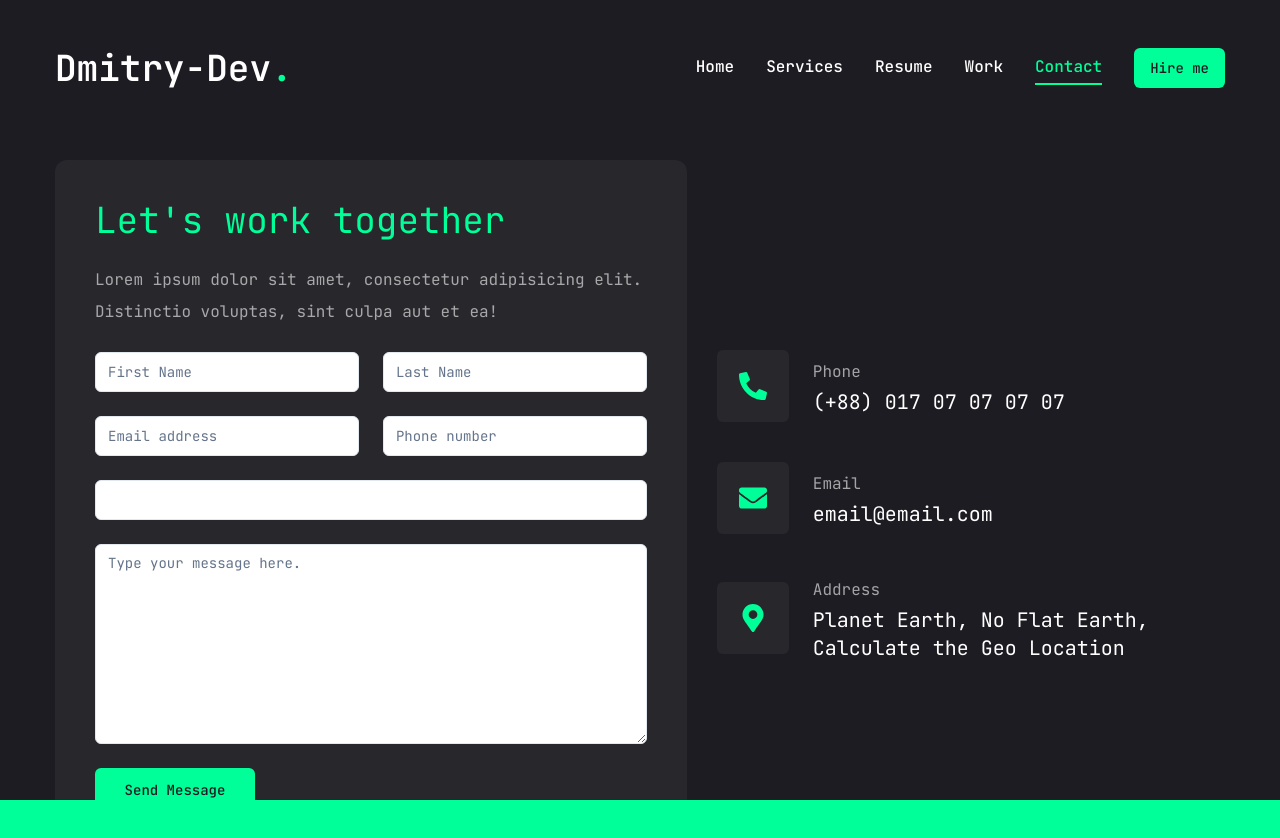
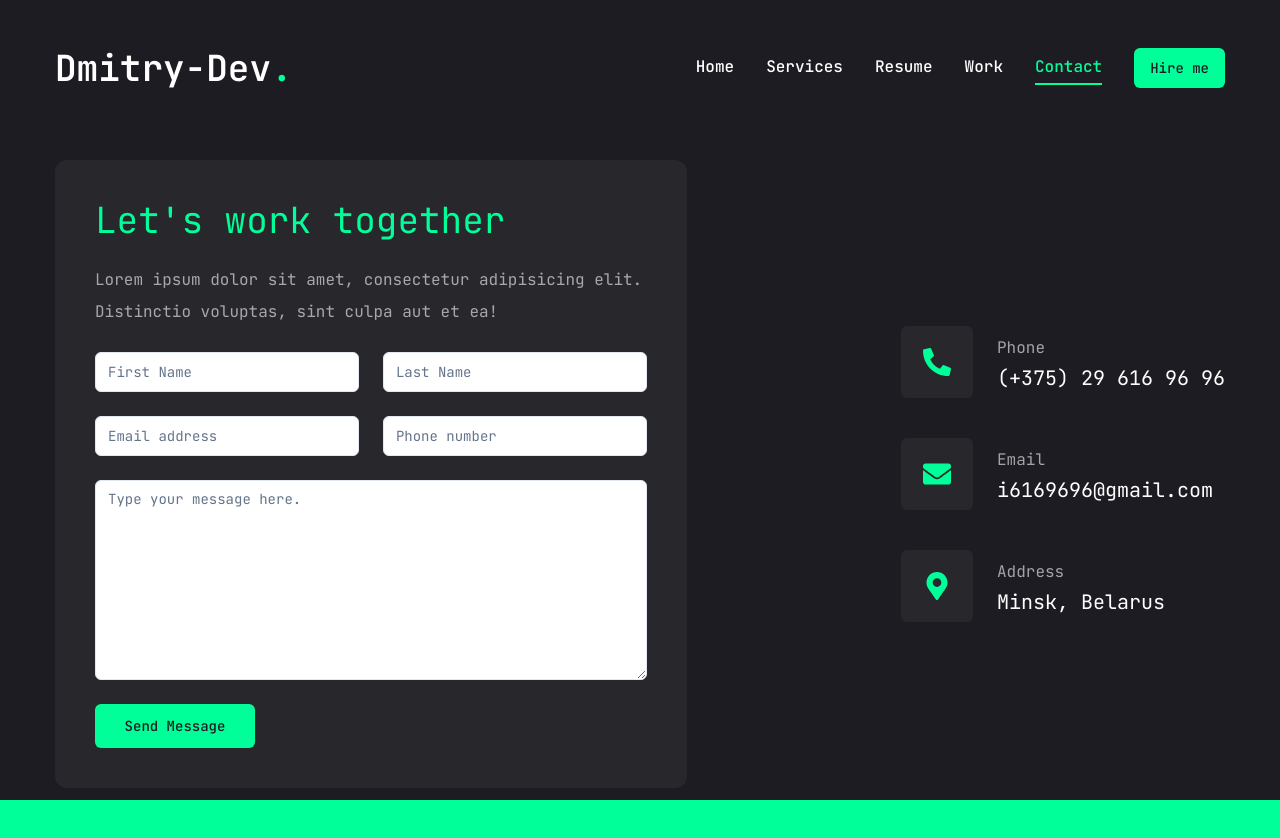
Before and after one commit to Dmitry-Klyuev/portfolio, a Next.js app: page /contact in a window 1280 px wide. Shown: the top 838 px of the page. After the commit the page ends 812 px from the top, so only its background shows below. Built offline with nearby package versions, Linux system fonts and the light colour scheme.

Commit message:
edit contact form

```diff
--- a/app/contact/page.jsx
+++ b/app/contact/page.jsx
@@ -3,32 +3,24 @@
 import { Button } from "@/components/ui/button";
 import { Input } from "@/components/ui/input";
 import { Textarea } from "@/components/ui/textarea";
-import {
-  Select,
-  SelectContent,
-  SelectItem,
-  SelectTrigger,
-  SelectValue,
-} from "@/components/ui/select";
 import { FaPhoneAlt, FaEnvelope, FaMapMarkerAlt } from "react-icons/fa";
 import { motion } from "framer-motion";
-import { SelectGroup, SelectLabel } from "@radix-ui/react-select";
 
 const info = [
   {
     icon: <FaPhoneAlt />,
     title: 'Phone',
-    description: '(+88) 017 07 07 07 07',
+    description: '(+375) 29 616 96 96',
   },
   {
     icon: <FaEnvelope />,
     title: 'Email',
-    description: 'email@email.com',
+    description: 'i6169696@gmail.com',
   },
   {
     icon: <FaMapMarkerAlt />,
     title: 'Address',
-    description: 'Planet Earth, No Flat Earth, Calculate the Geo Location',
+    description: 'Minsk, Belarus',
   },
 ];
 
@@ -57,29 +49,16 @@ const Contact = () => {
               </p>
               {/** Input */}
               <div className="grid grid-cols-1 md:grid-cols-2 gap-6">
-                <Input name="firstname" placeholder="First Name" />
-                <Input name="lastname" placeholder="Last Name" />
-                <Input name="email" placeholder="Email address" />
-                <Input name="phone" placeholder="Phone number" />
+                <Input name="firstname" placeholder="First Name" className="text-black"/>
+                <Input name="lastname" placeholder="Last Name" className="text-black"/>
+                <Input name="email" placeholder="Email address" className="text-black"/>
+                <Input name="phone" placeholder="Phone number" className="text-black"/>
               </div>
-              {/** Select */}
-              <Select>
-                <SelectTrigger className="w-full">
-                  <SelectValue placeholder="Select a service" />
-                </SelectTrigger>
-                <SelectContent>
-                  <SelectGroup>
-                    <SelectLabel>Select a service</SelectLabel>
-                    <SelectItem value="web">Web Development</SelectItem>
-                    <SelectItem value="ui">UI/UX Design</SelectItem>
-                    <SelectItem value="logo">Logo Design</SelectItem>
-                  </SelectGroup>
-                </SelectContent>
-              </Select>
               {/** textarea */}
               <Textarea
-                className="h-[200px]"
+                className="h-[200px] text-black"
                 placeholder="Type your message here."
+
               />
               {/** Button */}
               <Button size="lg" className="max-w-40">
--- a/components/PageTransition.jsx
+++ b/components/PageTransition.jsx
@@ -12,7 +12,7 @@ const PageTransition = ({children}) => {
                     initial={{opacity: 1}}
                     animate={{
                         opacity: 0,
-                        transition: {delay: 1, duration: .4, ease: 'easeInOut'}
+                        transition: {delay: 0.5, duration: .4, ease: 'easeInOut'}
                     }}
                     className='h-screen w-screen fixed bg-primary top-0 pointer-events-none'
                 />
--- a/components/StairTransition.jsx
+++ b/components/StairTransition.jsx
@@ -16,7 +16,7 @@ export const StairTransition = () => {
                             initial={{opacity: 1}}
                             animate={{
                                 opacity: 0,
-                                transition: {delay: 1, duration: 0.4, ease: 'easeInOut'}
+                                transition: {delay: 0, duration: 0.2, ease: 'easeInOut'}
                             }}
                 />
             </div>
```
